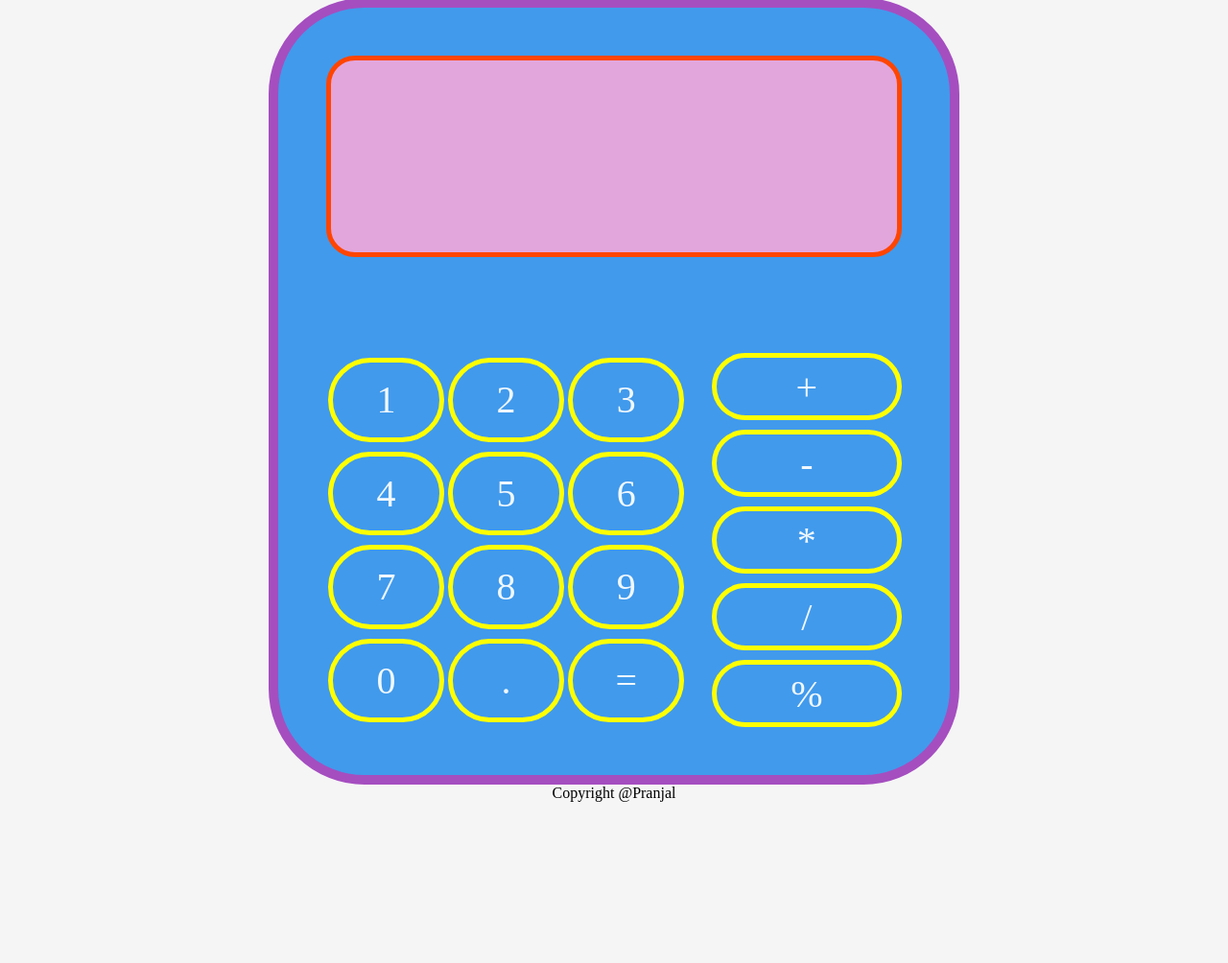
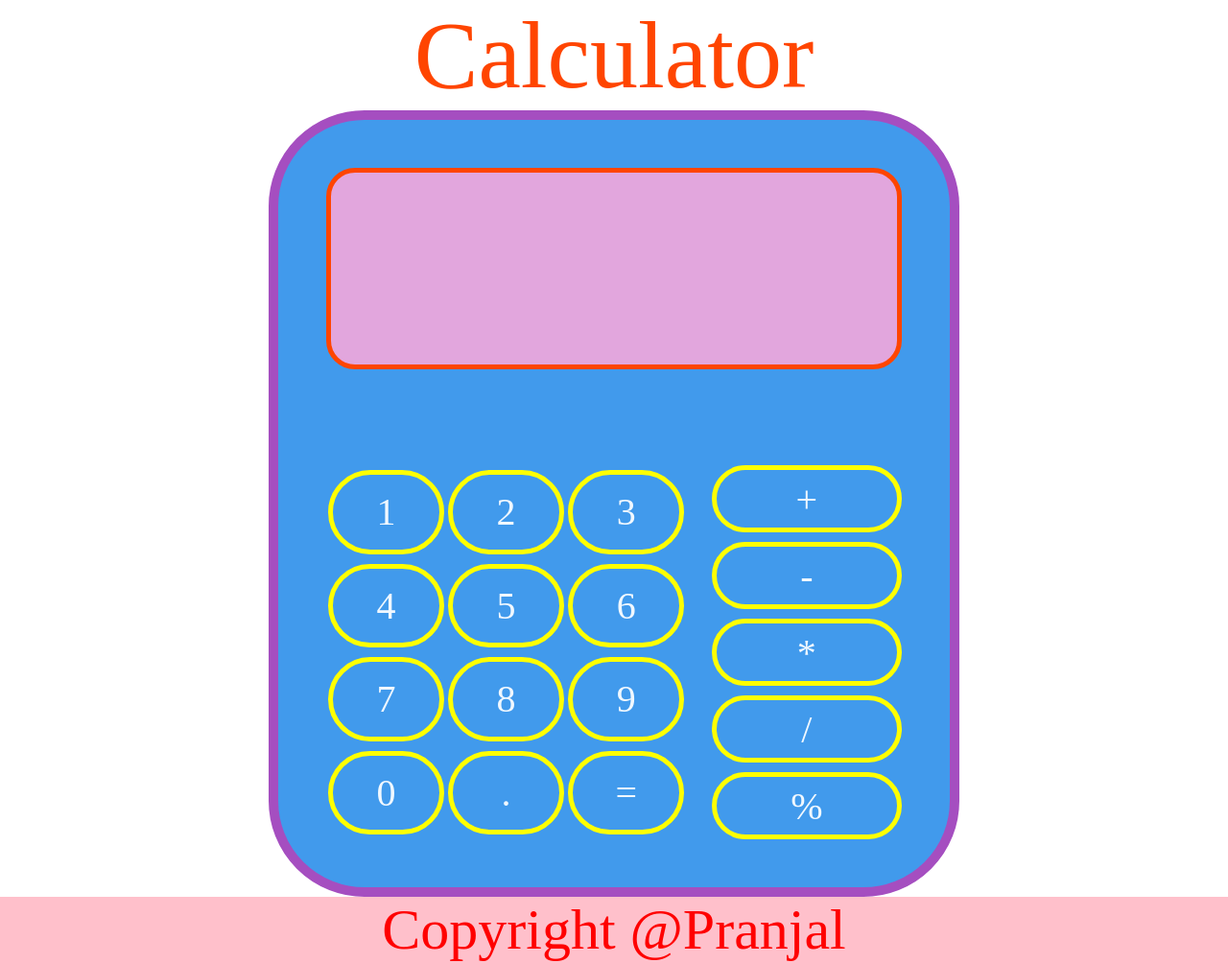
Before and after one commit to pranjal300799/Calculator, a plain HTML site: page index.html in a window 1280 px wide. Shown: the whole page at 96% size. Before the commit the page ends 836 px from the top, so only its background shows below. Drawn offline with Linux system fonts and the light colour scheme.

Commit message:
Add style rules for header/footer,some align rules

```diff
--- a/style.css
+++ b/style.css
@@ -3,10 +3,28 @@ body
     height:100vh;
     display:flex;
     flex-direction:column;
-    align-items:center;
+    justify-content:space-between;
+    background-color:rgb(255, 255, 255);
+    margin:0;
+
+}
+.header
+{
+    font-size:100px;
+    color:orangered;
+    display:flex;
     justify-content:center;
-    background-color:whitesmoke;
-
+    height:15%;
+}
+.footer
+{
+    flex:0;
+    font-size:60px;
+    color:rgb(255, 0, 0);
+    display:flex;
+    justify-content:center;
+    height:15%;
+    background-color: pink;
 }
 .outline
 {
@@ -19,7 +37,8 @@ body
     padding:50px;
     gap:100px;
     background-color:rgb(65, 154, 236);
-    border: 10px solid rgb(165, 78, 192)
+    border: 10px solid rgb(165, 78, 192);
+    align-self:center;
 }
 .screen
 {
```
